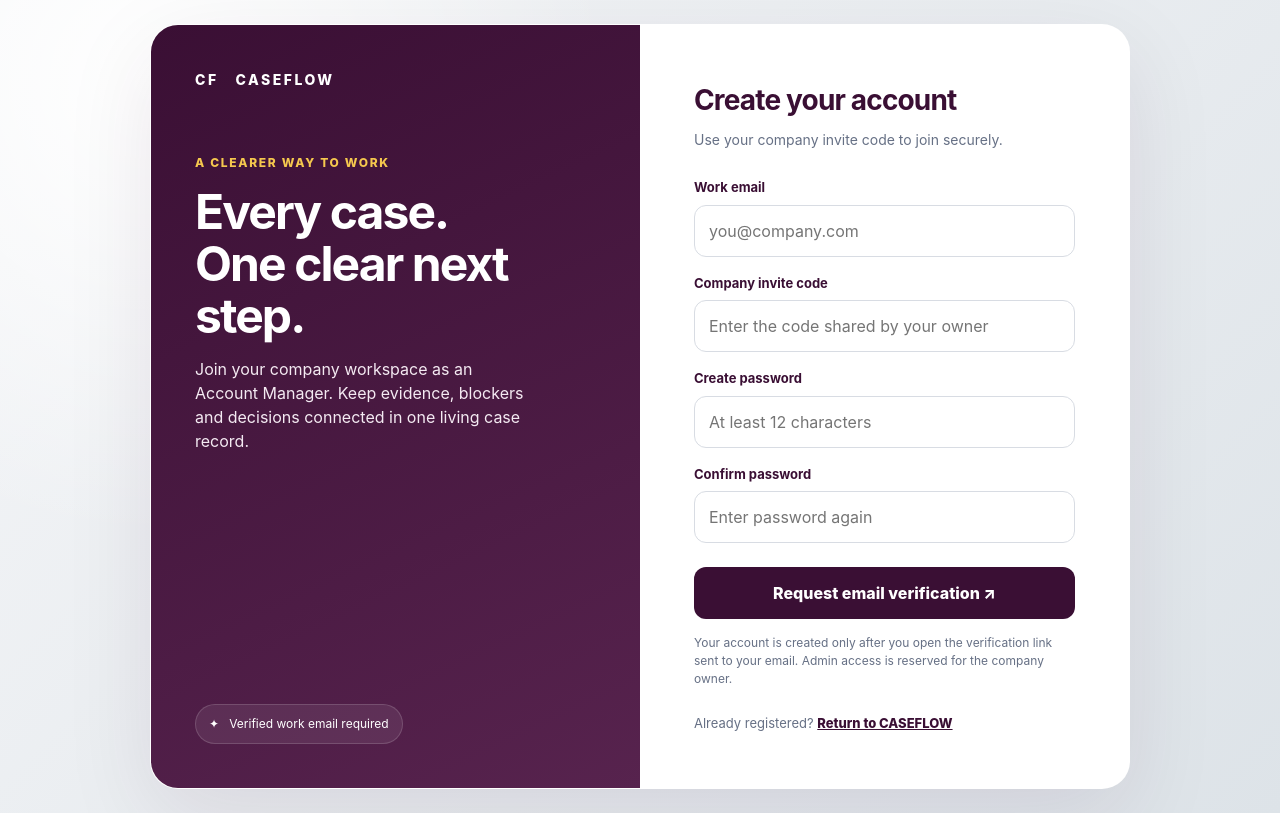
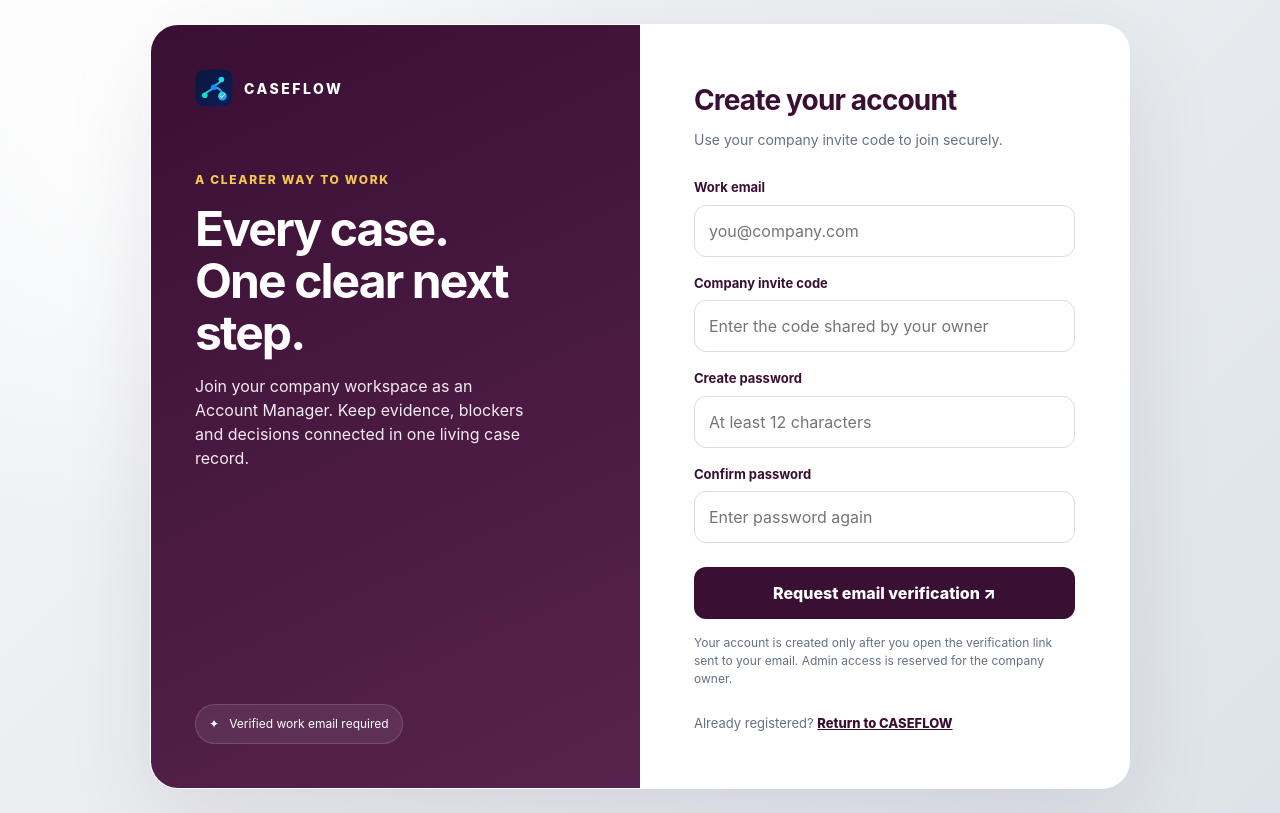
Before and after one commit to Sraveena1992/CASEFLOW, a website: page bundle/signup.html in a window 1280 px wide. Drawn offline with Linux system fonts and the light colour scheme.

Commit message:
Show CASEFLOW logo on authentication page

```diff
--- a/bundle/signup.html
+++ b/bundle/signup.html
@@ -8,7 +8,7 @@
 *{box-sizing:border-box}body{margin:0;min-height:100vh;font:16px/1.5 Inter,ui-sans-serif,system-ui,-apple-system,sans-serif;color:var(--ink);background:radial-gradient(circle at 12% 10%,#fff 0,transparent 34%),linear-gradient(135deg,#f5f6f8,#DDE3E8);display:grid;place-items:center;padding:24px}
 .shell{width:min(100%,980px);display:grid;grid-template-columns:1fr 1fr;background:#fff;border:1px solid #ffffffb8;border-radius:28px;overflow:hidden;box-shadow:0 28px 90px #3A0F3418}
 aside{padding:44px;background:linear-gradient(155deg,#3A0F34,#57234e);color:white;display:flex;flex-direction:column;justify-content:space-between;min-height:590px}
-.logo{font-size:14px;font-weight:850;letter-spacing:.18em}.eyebrow{color:#f5c84e;font-size:12px;font-weight:800;letter-spacing:.14em;text-transform:uppercase;margin-top:64px}
+.logo{display:flex;align-items:center;gap:11px;font-size:14px;font-weight:850;letter-spacing:.18em}.logo img{width:38px;height:38px;object-fit:contain}.eyebrow{color:#f5c84e;font-size:12px;font-weight:800;letter-spacing:.14em;text-transform:uppercase;margin-top:64px}
 h1{font-size:clamp(32px,4vw,48px);line-height:1.08;letter-spacing:-.04em;margin:14px 0}aside p{color:#f4eaf2;max-width:340px}.pill{display:inline-flex;align-items:center;gap:8px;background:#ffffff14;border:1px solid #ffffff26;border-radius:999px;padding:10px 13px;font-size:12px;width:max-content}
 main{padding:clamp(28px,5vw,54px)}h2{font-size:28px;letter-spacing:-.03em;margin:0 0 8px}.sub{color:var(--muted);margin:0 0 28px;font-size:14px}
 label{display:block;font-size:13px;font-weight:750;margin:17px 0 7px}input{width:100%;padding:13px 14px;border:1px solid #d8dce3;border-radius:12px;font:inherit;color:var(--ink);outline:none;background:#fff}input:focus{border-color:var(--gold);box-shadow:0 0 0 3px #EAAA0028}
@@ -17,7 +17,7 @@ button{margin-top:24px;width:100%;border:0;border-radius:12px;padding:14px;backg
 @media(max-width:700px){.shell{grid-template-columns:1fr}aside{min-height:auto;padding:28px}.eyebrow{margin-top:32px}main{padding:28px}h1{font-size:34px}}
 </style></head>
 <body><div class="shell">
-<aside><div><div class="logo">CF &nbsp; CASEFLOW</div><div class="eyebrow">A clearer way to work</div><h1>Every case.<br>One clear next step.</h1><p>Join your company workspace as an Account Manager. Keep evidence, blockers and decisions connected in one living case record.</p></div><div class="pill">✦ &nbsp; Verified work email required</div></aside>
+<aside><div><div class="logo"><img src="/caseflow-logo.svg" alt="CASEFLOW logo"> <span>CASEFLOW</span></div><div class="eyebrow">A clearer way to work</div><h1>Every case.<br>One clear next step.</h1><p>Join your company workspace as an Account Manager. Keep evidence, blockers and decisions connected in one living case record.</p></div><div class="pill">✦ &nbsp; Verified work email required</div></aside>
 <main><h2>Create your account</h2><p class="sub">Use your company invite code to join securely.</p>
 <form id="signup" novalidate>
 <label for="email">Work email</label><input id="email" name="email" type="email" autocomplete="email" placeholder="you@company.com" maxlength="254" required>
```
